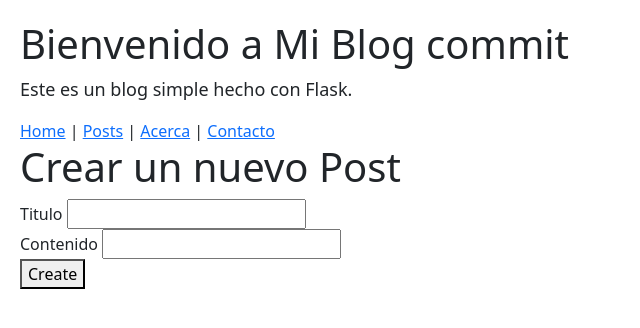
After one commit to juan071201-dev/api-47v, a Flask app: page /posts/create in a window 1280 px wide. The commit adds this page. Shown: the top 328 px of the page, without its empty margins (0-640 px from the left). Run offline with Flask 3, Linux system fonts and the light colour scheme.

Commit message:
Cambios post

```diff
--- a/main.py
+++ b/main.py
@@ -1,4 +1,4 @@
-from flask import Flask, render_template, abort
+from flask import Flask, render_template, abort, request, redirect, url_for
 import sqlite3
 
 def get_db_connection():
@@ -34,5 +34,20 @@ def get_one_post(post_id):
         abort(404)
     return render_template("post/post.html", post=post)
 
+@app.route('/posts/create', methods=['GET', 'POST'])
+def create_post():
+    if request.method == "GET":
+        return render_template("post/create.html")
+    if request.method == "POST":
+        title = request.form["title"]
+        content = request.form["content"]
+        conn = get_db_connection()
+        conn.execute('INSERT INTO posts (title, content) VALUES (?, ?)', (title, content))
+        conn.commit()
+        conn.close()
+        return redirect(url_for('get_all_posts'))
+
+
+
 if __name__ == '__main__':
     app.run(debug=True)
--- /dev/null
+++ b/templates/post/create.html
@@ -0,0 +1,16 @@
+{% extends 'base.html' %}
+
+{% block content %}
+<h1>Crear un nuevo Post</h1>
+<form action="" method="post">
+    <div>
+        <label for="">Titulo</label>
+        <input type="text" name="title" id="title">
+    </div>
+    <div>
+        <label for="">Contenido</label>
+        <input type="text" name="content" id="content">
+    </div>
+    <button type="submit">Create</button>
+</form>
+{% endblock %}
```
Also changed, not shown: templates/post/post.html (+7 -3 lines).
